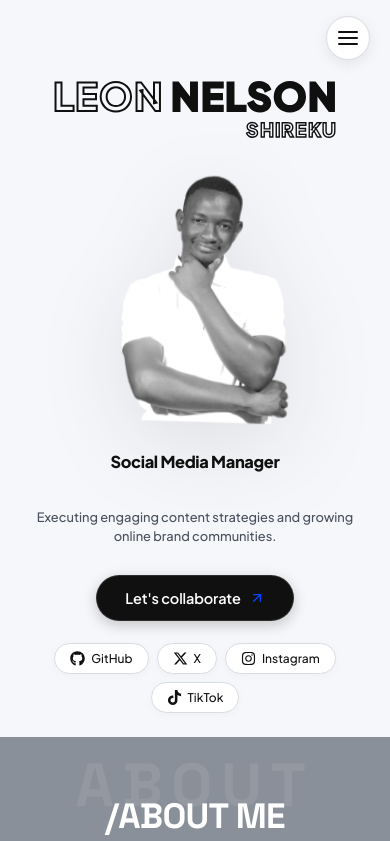
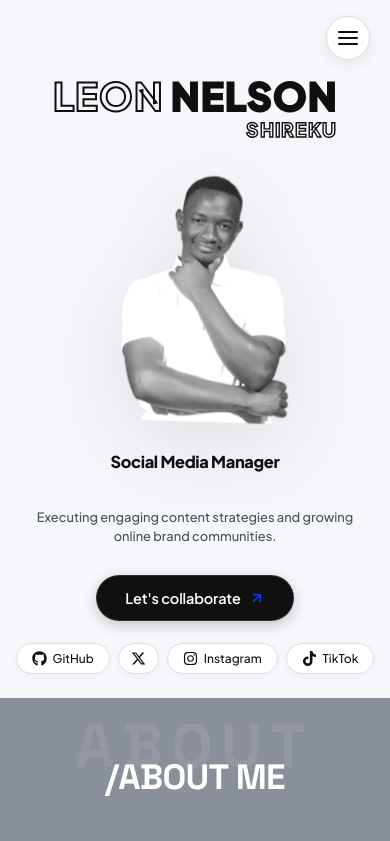
Before and after one commit to leonokumu254/Leon-nelson, a React (Vite) app: page / in a window 390 px wide. Shown: the top 841 px of the page. Built offline with nearby package versions, Linux system fonts and the light colour scheme.

Commit message:
feat: add Contact and Footer components, Hero styles, and update README links

```diff
--- a/src/components/Contact/Contact.jsx
+++ b/src/components/Contact/Contact.jsx
@@ -122,7 +122,7 @@ const Contact = () => {
             aria-label="X (formerly Twitter) profile @Leon_Nelson25"
           >
             <FaXTwitter className="pill-platform-icon" />
-            <span>X (@Leon_Nelson25)</span>
+            <span>@Leon_Nelson25</span>
           </a>
 
           <a
--- a/src/components/Footer/Footer.jsx
+++ b/src/components/Footer/Footer.jsx
@@ -85,7 +85,7 @@ function Footer() {
               aria-label="X (formerly Twitter) profile @Leon_Nelson25"
             >
               <FaXTwitter className="footer-social-icon" />
-              <span>X (@Leon_Nelson25)</span>
+              <span>@Leon_Nelson25</span>
               <FiArrowUpRight className="footer-link-arrow" />
             </a>
 
--- a/src/components/Hero/Hero.jsx
+++ b/src/components/Hero/Hero.jsx
@@ -328,11 +328,10 @@ const Hero = () => {
           href="https://x.com/Leon_Nelson25"
           target="_blank"
           rel="noopener noreferrer"
-          className="hero-social-pill"
-          aria-label="X (formerly Twitter) profile @Leon_Nelson25"
+          className="hero-social-pill hero-social-pill-icon-only"
+          aria-label="X profile @Leon_Nelson25"
         >
           <FaXTwitter className="social-pill-icon" />
-          <span>X</span>
         </a>
 
         <a
--- a/src/components/Hero/hero.css
+++ b/src/components/Hero/hero.css
@@ -356,6 +356,11 @@
   user-select: none;
 }
 
+.hero-social-pill.hero-social-pill-icon-only {
+  padding: 10px 16px;
+  justify-content: center;
+}
+
 .hero-social-pill:hover {
   border-color: var(--color-cobalt);
   color: var(--color-cobalt);
@@ -571,6 +576,10 @@
     font-size: 12px;
     gap: 6px;
   }
+
+  .hero-social-pill.hero-social-pill-icon-only {
+    padding: 7px 12px;
+  }
 }
 
 @media (prefers-reduced-motion: reduce) {
```
Also changed, not shown: 1 other file (tests, documents, lock files or other folders).
